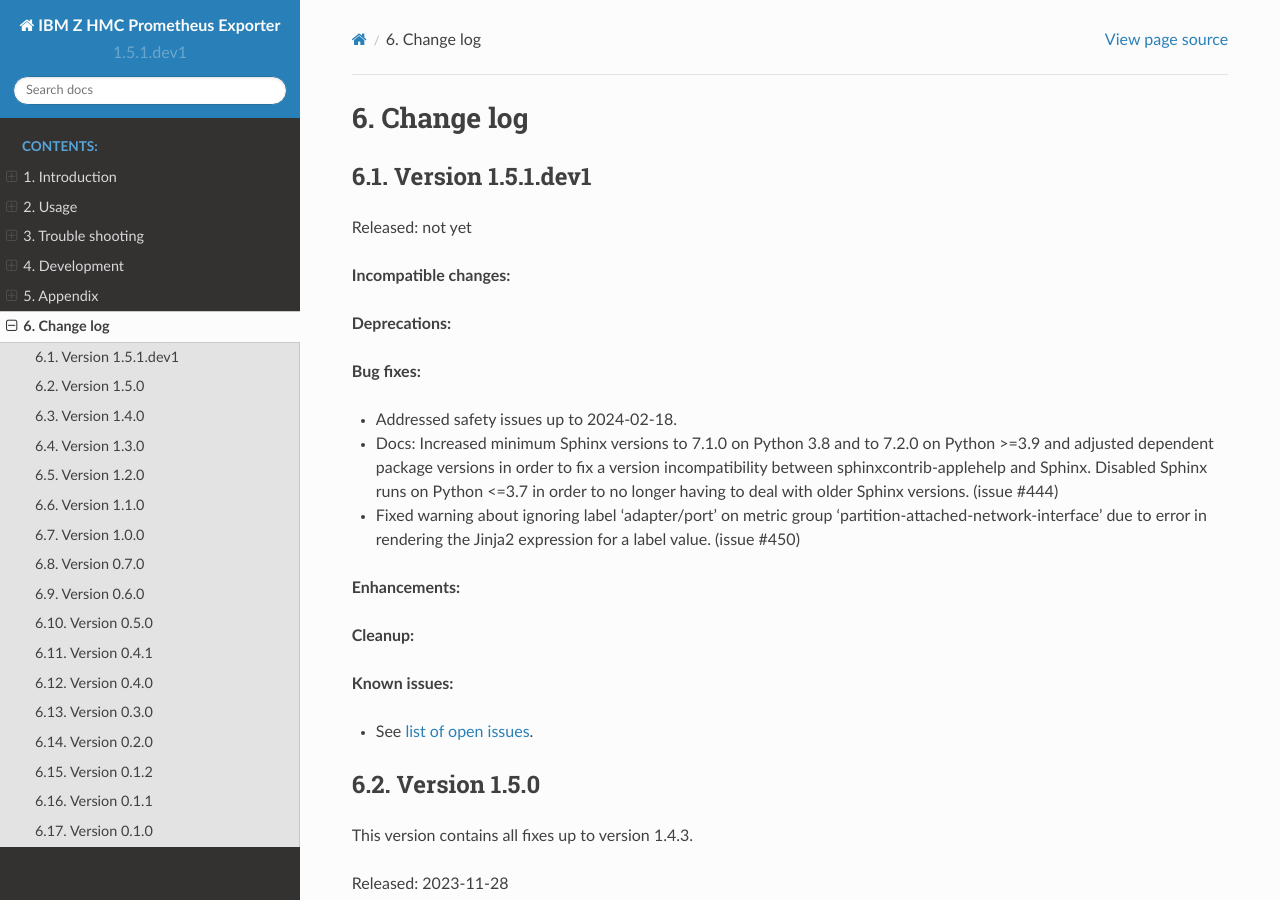
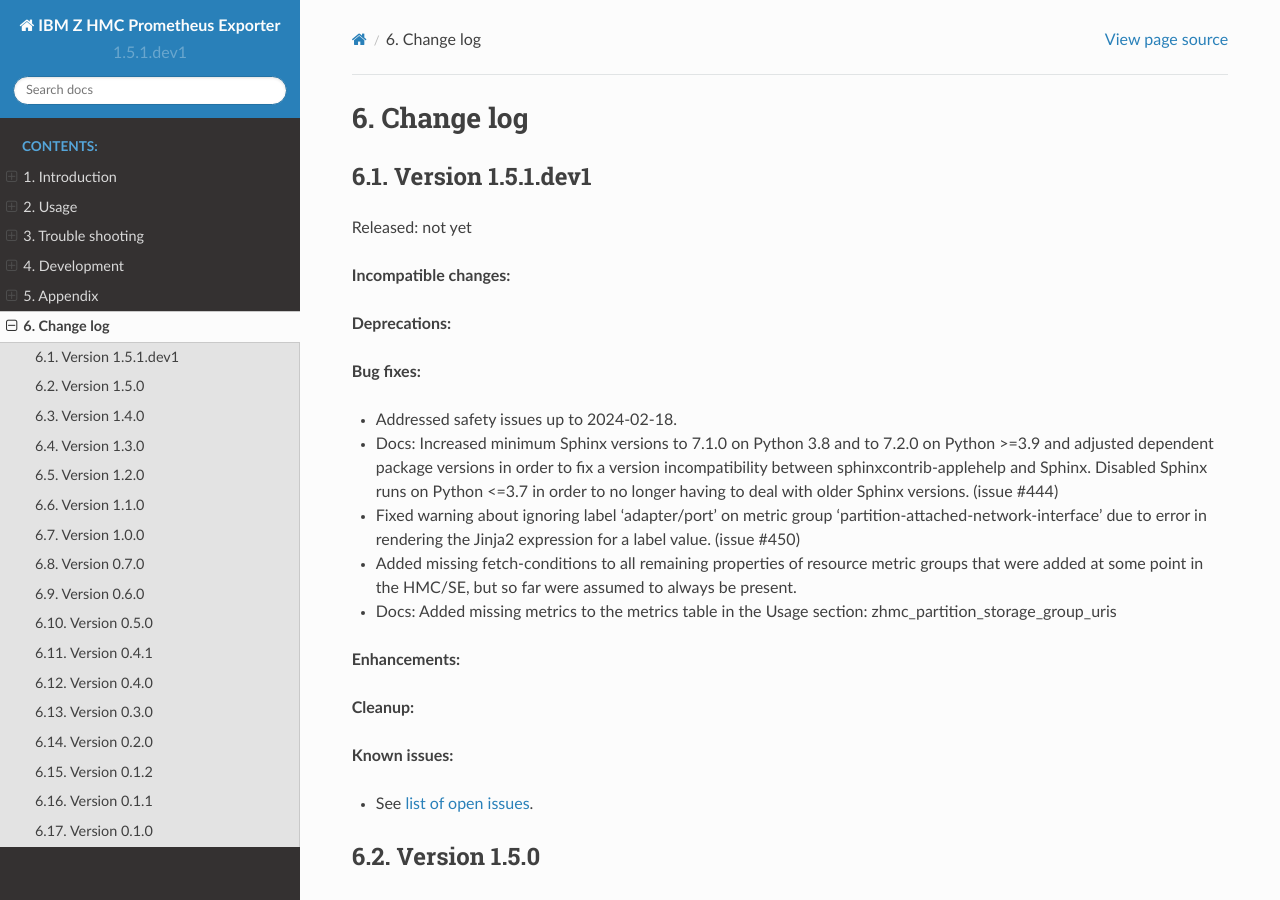
Before and after one commit to zhmcclient/zhmc-prometheus-exporter, a Sphinx documentation site: the page built from docs/changes.rst, in a window 1280 px wide and 900 px high. Built offline with Sphinx 7.4.7 and the Read the Docs theme 2.0.0, drawn with Linux system fonts in a browser that asks for light colours.

Commit message:
Added missing conditions to properties that were added at some point
Details:

* Added missing fetch-conditions to all remaining properties of resource metric
  groups that were added at some point in the HMC/SE, but so far were assumed
  to always be present.

* Docs: Added missing metrics to the metrics table in the Usage section:
  - zhmc_partition_storage_group_uris

Signed-off-by: Andreas Maier <maiera@de.ibm.com>

```diff
--- a/docs/changes.rst
+++ b/docs/changes.rst
@@ -39,6 +39,13 @@ Released: not yet
 * Fixed warning about ignoring label 'adapter/port' on metric group
   'partition-attached-network-interface' due to error in rendering the Jinja2
   expression for a label value. (issue #450)
+
+* Added missing fetch-conditions to all remaining properties of resource metric
+  groups that were added at some point in the HMC/SE, but so far were assumed
+  to always be present.
+
+* Docs: Added missing metrics to the metrics table in the Usage section:
+  zhmc_partition_storage_group_uris
 
 **Enhancements:**
 
```
Also changed, not shown: docs/usage.rst (+5 -4 lines), 1 other file.
